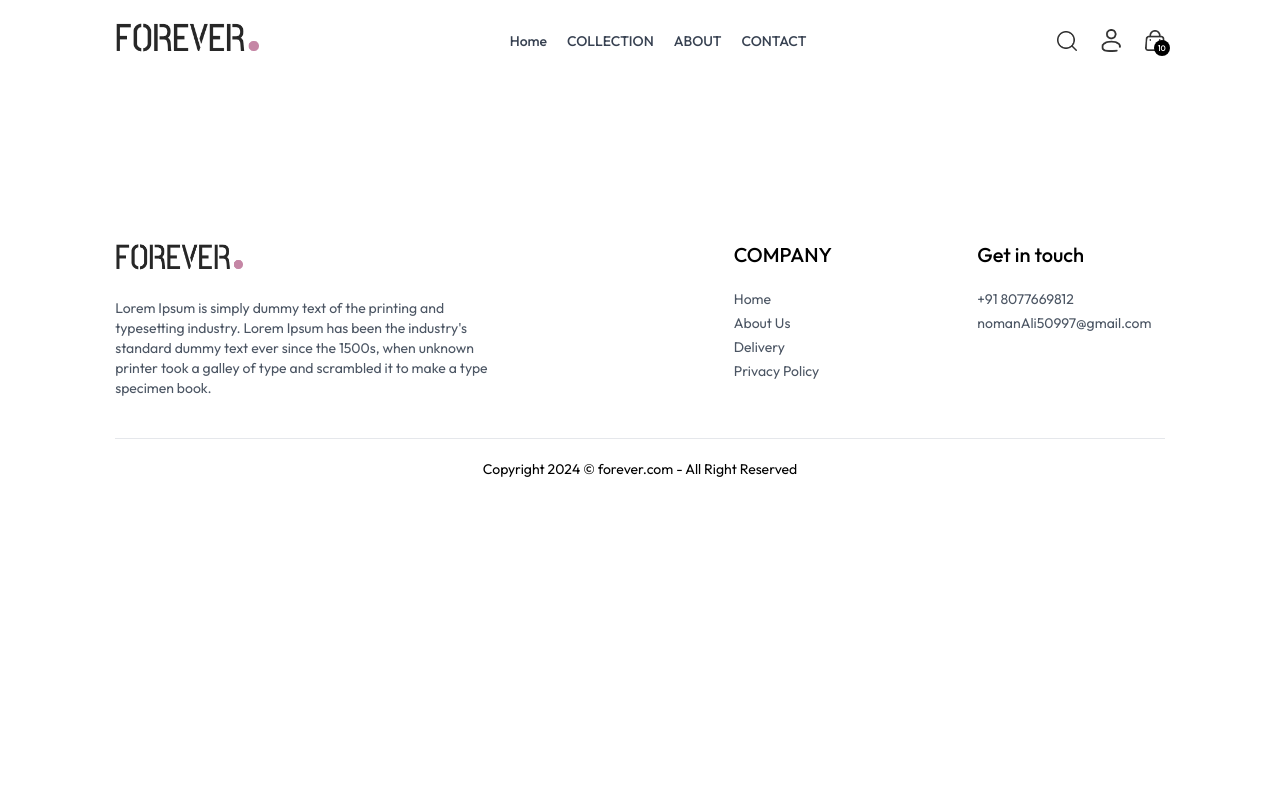
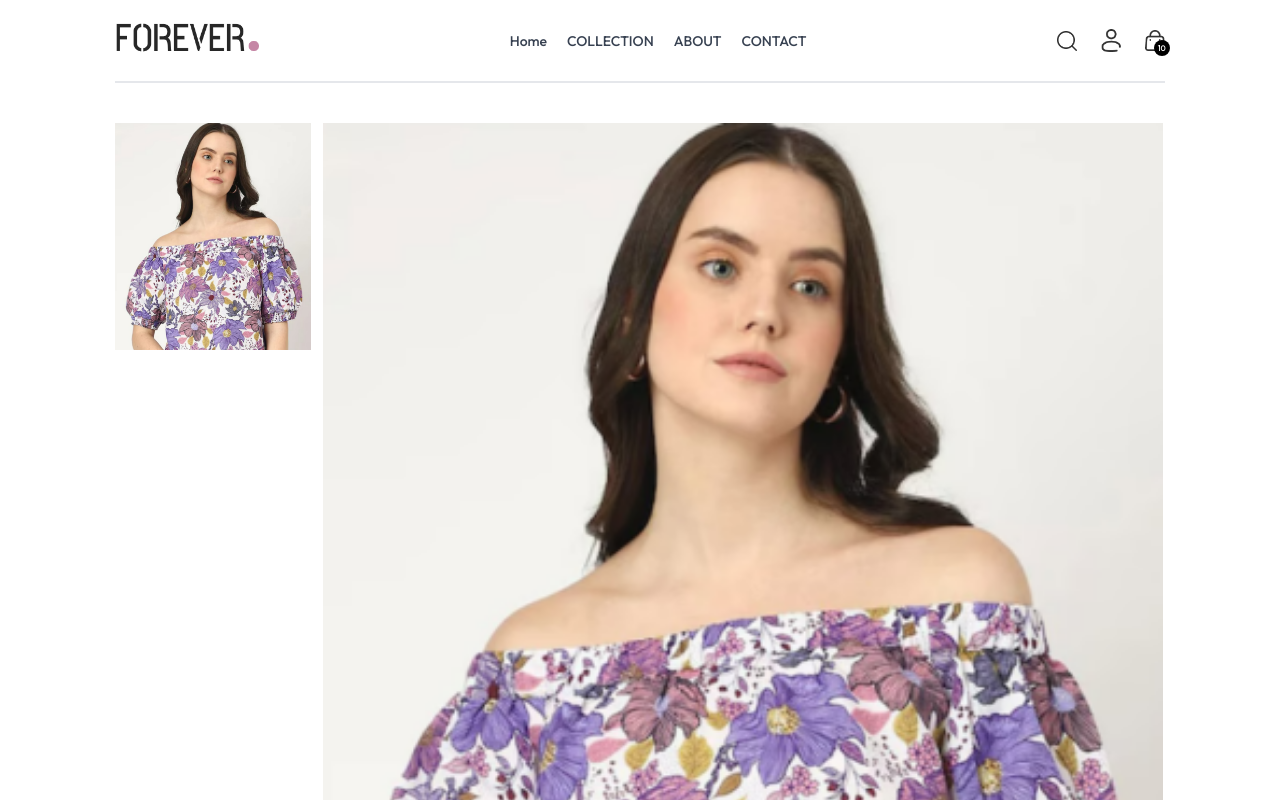
Before and after one commit to Dev-NavedAli/ECOMMERCE, a React (Vite) app in the folder frontend/: page /product/aaaaa in a window 1280 px wide. Shown: the top 800 px of the page. Built offline with nearby package versions, Linux system fonts and the light colour scheme.

Commit message:
displaying image with the help of id

```diff
--- a/frontend/src/pages/Product.jsx
+++ b/frontend/src/pages/Product.jsx
@@ -1,14 +1,49 @@
-import React, { useEffect } from 'react'
+import React, { useContext, useEffect, useState } from 'react'
 import { useParams } from 'react-router-dom'
+import { ShopContext } from '../context/ShopContext';
 
 const product = () => {
-  const {productId}  = useParams();
-  useEffect(()=>console.log(productId))
-  return (
-    <div>
+  const { productId } = useParams();
+  const { products } = useContext(ShopContext)
+  const [productData, setProductData] = useState(false)
+  const [image,setImage] = useState('')
 
+  const fetchProductData = async () => {
+     products.map((item)=>{
+      if(item._id == productId){
+        setProductData(item)
+        console.log(item)
+        setImage(item.image[0])
+        return null;
+      }
+     })
+  }
+  useEffect(() => {
+    fetchProductData();
+  }, [productId])
+
+
+  return productData ? (
+    <div className='border-t-2 pt-10 transition-opacity ease-in duration-500 opacity-100'>
+      {/* Product data */}
+      <div className='flex gap-12 sm:gap-12 flex-col sm:flex-row'>
+         {/* Product images */}
+         <div className='flex-1 flex flex-col-reverse gap-3 sm:flex-row'>
+          <div className="flex sm:flex-col overflow-x-auto  justify-between sm:justify-normal sm:w-[18.7%] w-full">
+            {
+              productData.image.map((item,index)=>(
+                <img src={item} key={index} onClick={()=>setImage(item)} className='w-[24%] sm:w-full sm:mb-3 flex-shrink-0 cursor-pointer' />
+              ))
+            }
+          </div>
+          <div className="w-full sm:w-[80%]">
+            <img src={image} className='w-full  h-auto' alt=""/>
+          </div>
+
+         </div>
+      </div>
     </div>
-  )
+  ) : <div className='opacity-0'></div>
 }
 
 export default product
```
